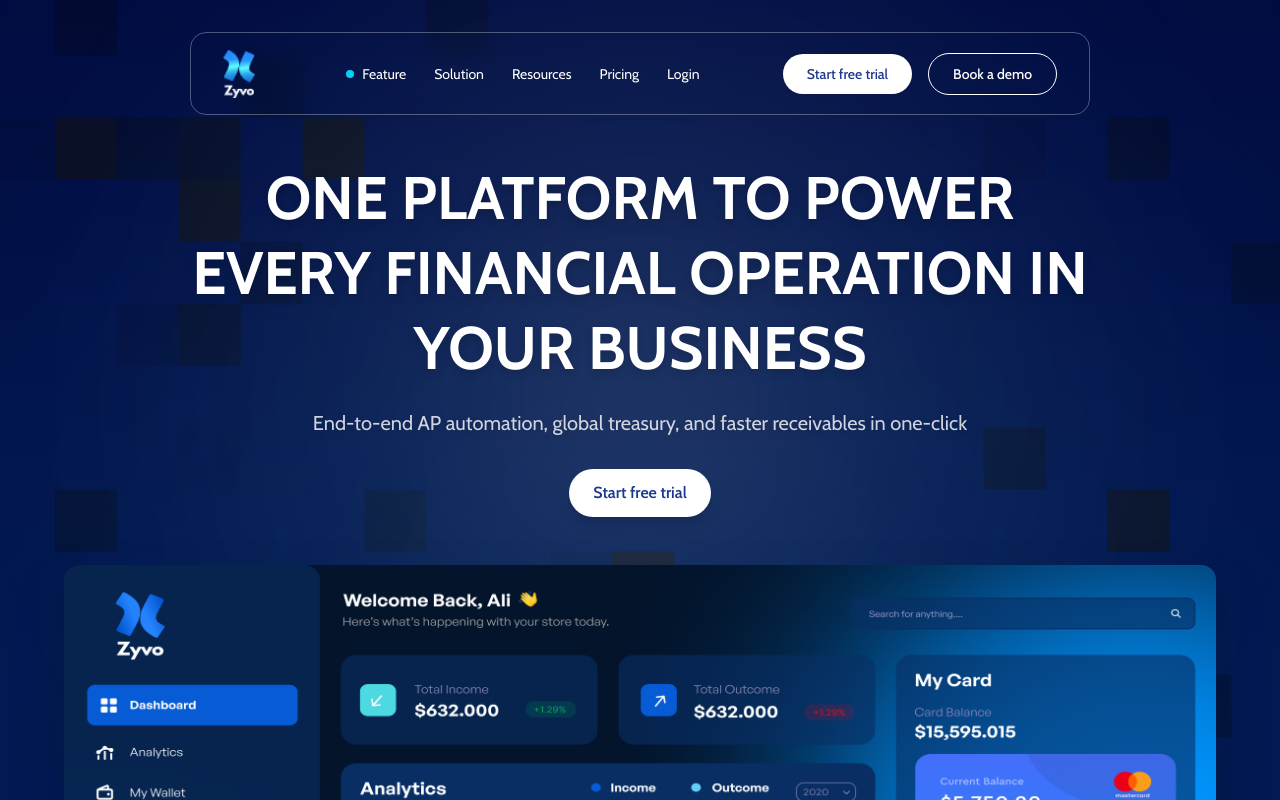
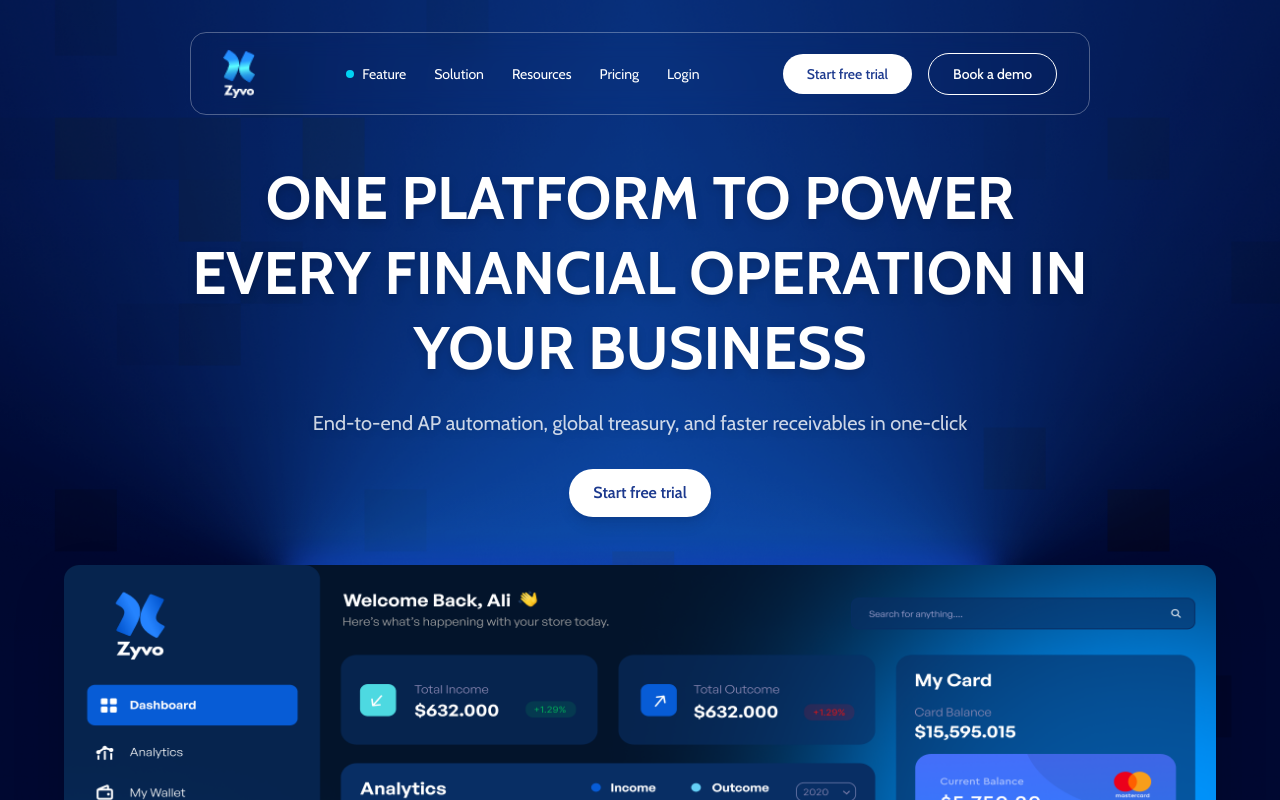
Before and after one commit to TamimOp/Fintech, a Next.js app: page / in a window 1280 px wide. Shown: the top 800 px of the page. Built offline with nearby package versions, Linux system fonts and the light colour scheme.

Commit message:
replace torch light effects with new light image in Hero component for enhanced visuals

```diff
--- a/app/globals.css
+++ b/app/globals.css
@@ -5,44 +5,7 @@
 body {
   font-family: "Cabin", sans-serif;
 }
-/* Torch Light Effects (Updated) */
-.torch-light-primary {
-  position: absolute;
-  top: -200px;
-  left: 50%;
-  transform: translateX(-50%);
-  width: 1200px;
-  height: 1200px;
-  background: radial-gradient(
-    circle,
-    rgba(255, 255, 255, 0.15) 0%,
-    rgba(255, 255, 255, 0.05) 30%,
-    transparent 70%
-  );
-  border-radius: 50%;
-  filter: blur(100px);
-  z-index: 10;
-  pointer-events: none;
-}
 
-.torch-light-secondary {
-  position: absolute;
-  top: -400px;
-  left: 50%;
-  transform: translateX(-50%);
-  width: 2000px;
-  height: 2000px;
-  background: radial-gradient(
-    circle,
-    rgba(34, 211, 238, 0.1) 0%,
-    rgba(59, 130, 246, 0.03) 40%,
-    transparent 70%
-  );
-  border-radius: 50%;
-  filter: blur(200px);
-  z-index: 5;
-  pointer-events: none;
-}
 /* global.css */
 .footer-radial-gradient {
   background: radial-gradient(
--- a/components/Hero.tsx
+++ b/components/Hero.tsx
@@ -14,12 +14,19 @@ export default function Hero() {
         className="absolute inset-0 w-full h-full object-cover pointer-events-none z-0"
       />
 
-      {/* Torch Light Effect */}
-      <div className="torch-light-primary"></div>
-      <div className="torch-light-secondary"></div>
+      {/* Full Width Light Background */}
+      <div className="absolute -top-15 left-0 w-full h-full z-5 pointer-events-none">
+        <Image
+          src="/assets/light.png"
+          alt="Light Effect"
+          width={2000}
+          height={1200}
+          className="w-full h-full object-cover opacity-80"
+        />
+      </div>
 
       {/* Content */}
-      <div className="relative z-20 text-center max-w-4xl mx-auto">
+      <div className="relative z-30 text-center max-w-4xl mx-auto">
         <h1 className="text-white text-3xl md:text-6xl font-bold mb-6 leading-tight drop-shadow-lg">
           ONE PLATFORM TO POWER <br />
           EVERY FINANCIAL OPERATION IN <br />
@@ -38,13 +45,13 @@ export default function Hero() {
       </div>
 
       {/* Dashboard Image */}
-      <div className="relative z-20 mt-12 w-full max-w-6xl">
+      <div className="relative z-30 mt-12 w-full max-w-6xl">
         <Image
           src="/assets/heroStat.png"
           alt="Dashboard Statistics"
           width={2000}
           height={1200}
-          className="w-full h-auto mx-auto drop-shadow-2xl"
+          className="relative w-full h-auto mx-auto drop-shadow-2xl"
         />
       </div>
     </section>
```
Also changed, not shown: public/assets/light.png (added).
